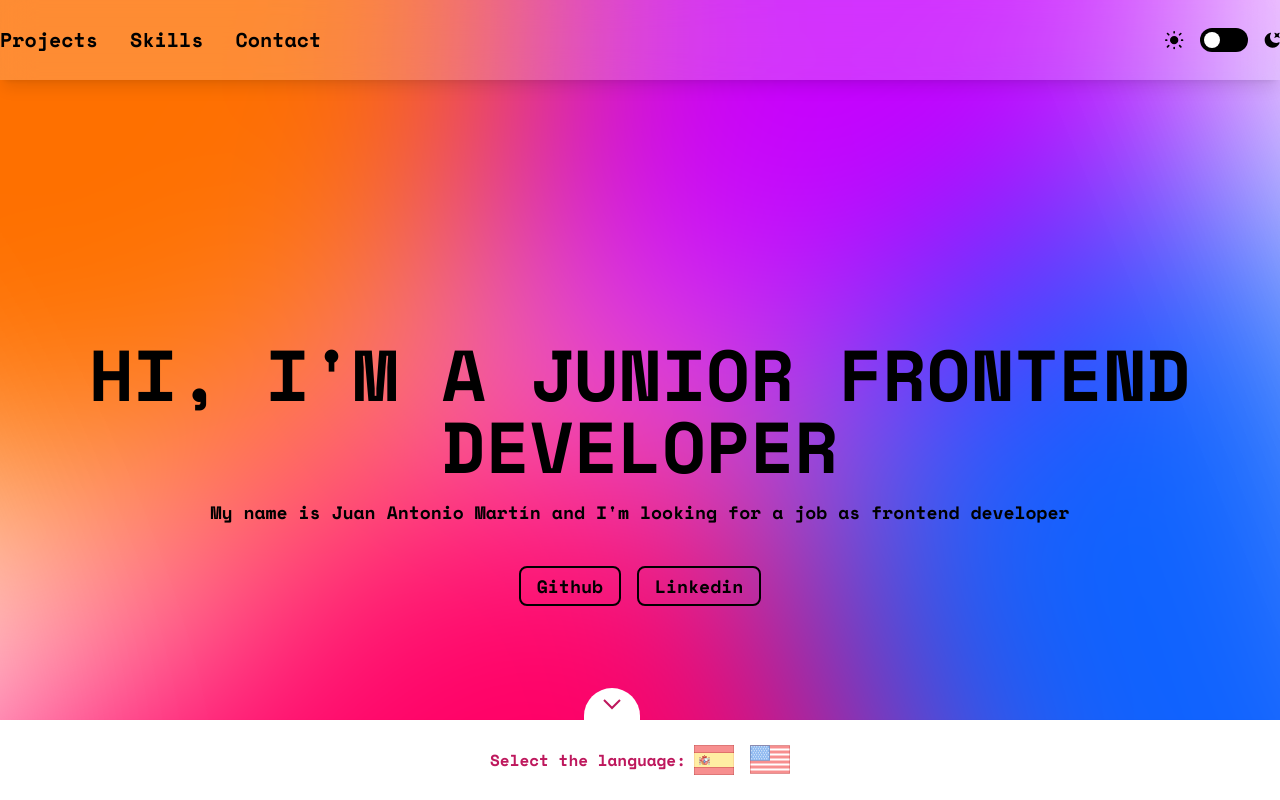
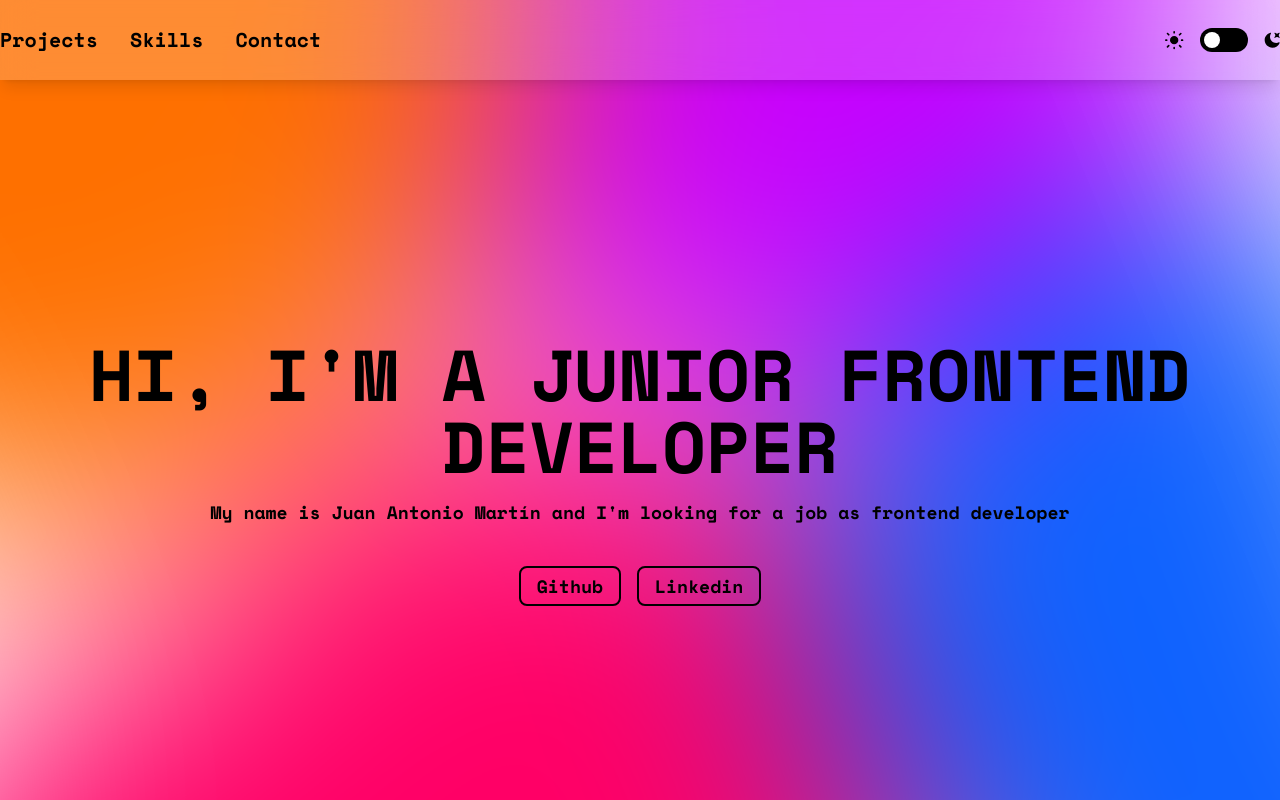
Before and after one commit to MartinWebDev95/MyPortfolio, a React (Vite) app: page / in a window 1280 px wide. Shown: the top 800 px of the page. Built offline with nearby package versions, Linux system fonts and the light colour scheme; no server answers.

Commit message:
Remove some components to Portfolio component

```diff
--- a/src/Portfolio.jsx
+++ b/src/Portfolio.jsx
@@ -1,9 +1,7 @@
 import Blobs from './components/Blobs';
-import ChangeLanguage from './components/ChangeLanguage';
 import Header from './components/Header';
 import HeroSection from './components/HeroSection';
 import SectionProjects from './components/SectionProjects';
-import SectionSkills from './components/SectionSkills';
 
 function Portfolio() {
   return (
@@ -12,15 +10,11 @@ function Portfolio() {
 
       <Header />
 
-      <main className="container mx-auto px-4 md:px-0">
+      <main>
         <HeroSection />
 
         <SectionProjects />
-
-        <SectionSkills />
       </main>
-
-      <ChangeLanguage />
     </>
   );
 }
```
